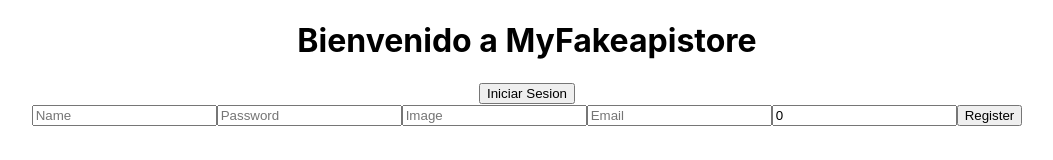
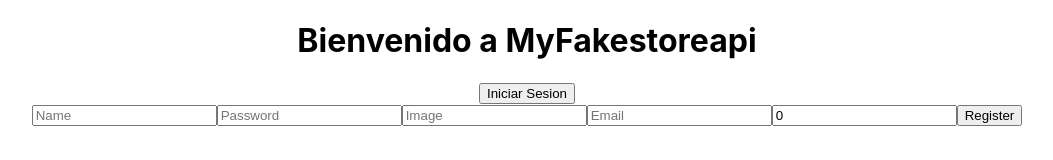
Before and after one commit to Tebanqito/MyFakestoreapi, a React (Create React App) app in the folder client/react-app-with-typescript/: page / in a window 1280 px wide. Shown: the top 160 px of the page, without its empty margins (113-1166 px from the left). Built offline with nearby package versions, Linux system fonts and the light colour scheme.

Commit message:
Dando bienvenida correctamente

```diff
--- a/client/react-app-with-typescript/src/components/Landing.tsx
+++ b/client/react-app-with-typescript/src/components/Landing.tsx
@@ -14,7 +14,7 @@
         <div className="App">
             {isAuthenticated ? <Home user={user} /> :
                 <div>
-                    <h1>Bienvenido a MyFakeapistore</h1>
+                    <h1>Bienvenido a MyFakestoreapi</h1>
                     <button onClick={() => setIsRegister(!isRegister)}>
                         {!isRegister ? "Iniciar Sesion" : "Registrarse"}
                     </button>
```
